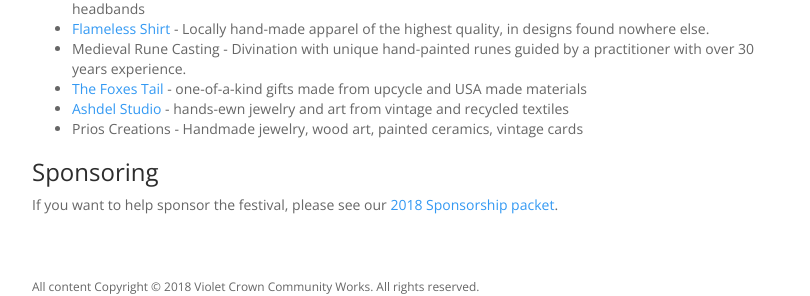
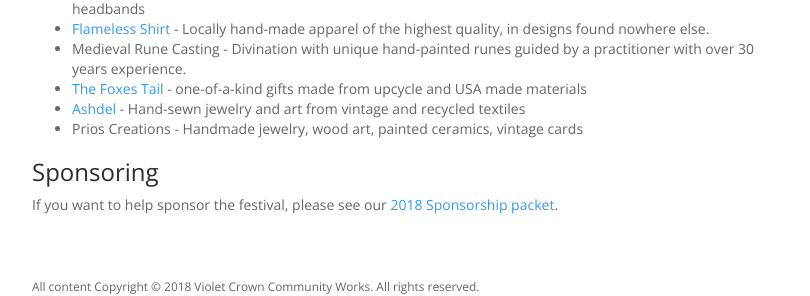
Before and after one commit to vccw/vccw.github.io, a Jekyll site: the page built from vcf_2018.md, in a window 1280 px wide and 900 px high, scrolled down 1512 px. Shown: the part 574-870 px from the top of the window, without its empty margins (38-848 px from the left). Built offline with Jekyll 4.4.1, drawn with Linux system fonts in a browser that asks for light colours; comment, search, counter and statistics services are not loaded.

Commit message:
update Ashdel

```diff
--- a/_data/artists_spring2018.yaml
+++ b/_data/artists_spring2018.yaml
@@ -138,8 +138,8 @@
 - name: The Foxes Tail
   url: https://www.etsy.com/shop/thefoxestail
   description: one-of-a-kind gifts made from upcycle and USA made materials
-- name: Ashdel Studio
-  url: https://www.etsy.com/shop/ashdelstudio
-  description: hands-ewn jewelry and art from vintage and recycled textiles
+- name: Ashdel
+  url: https://www.ashdel.com/
+  description: Hand-sewn jewelry and art from vintage and recycled textiles
 - name: Prios Creations
   description: Handmade jewelry, wood art, painted ceramics, vintage cards
```
